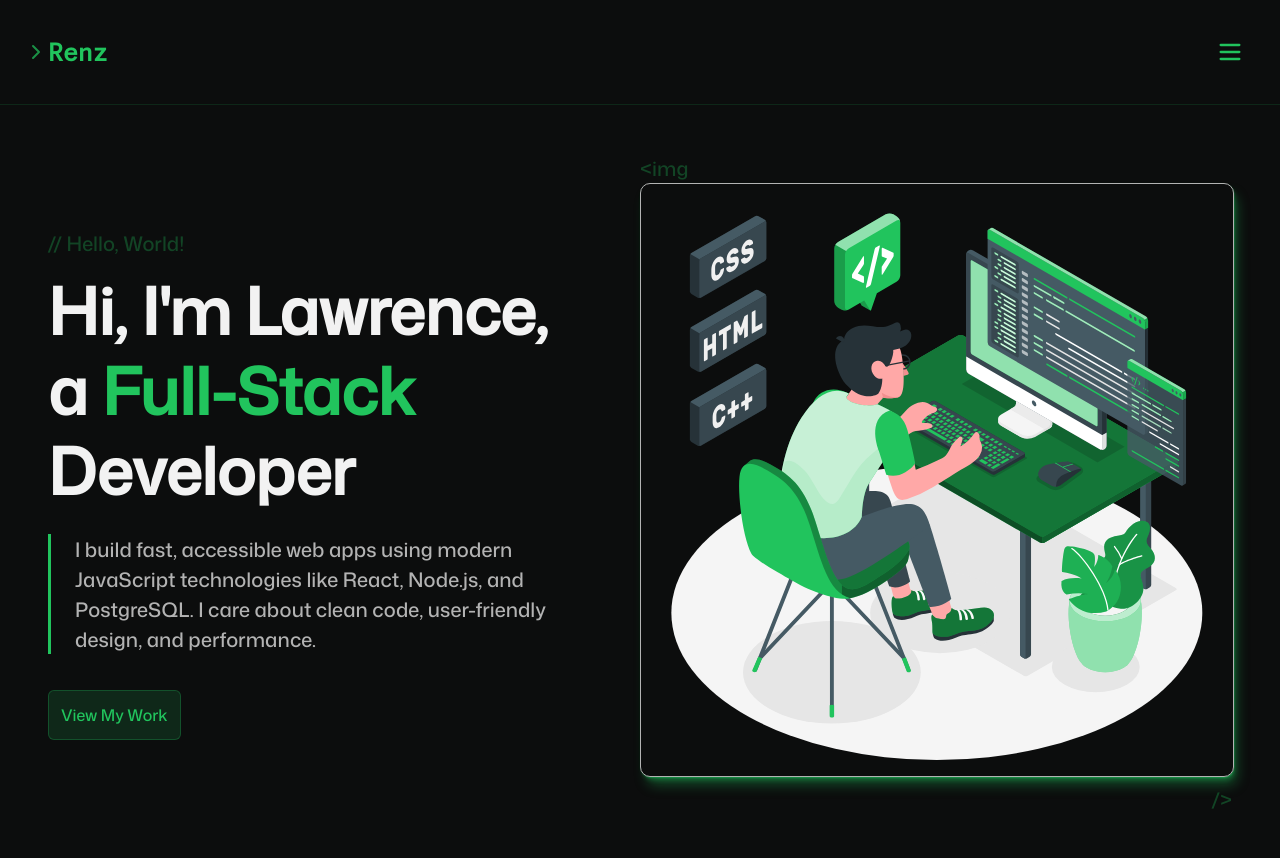
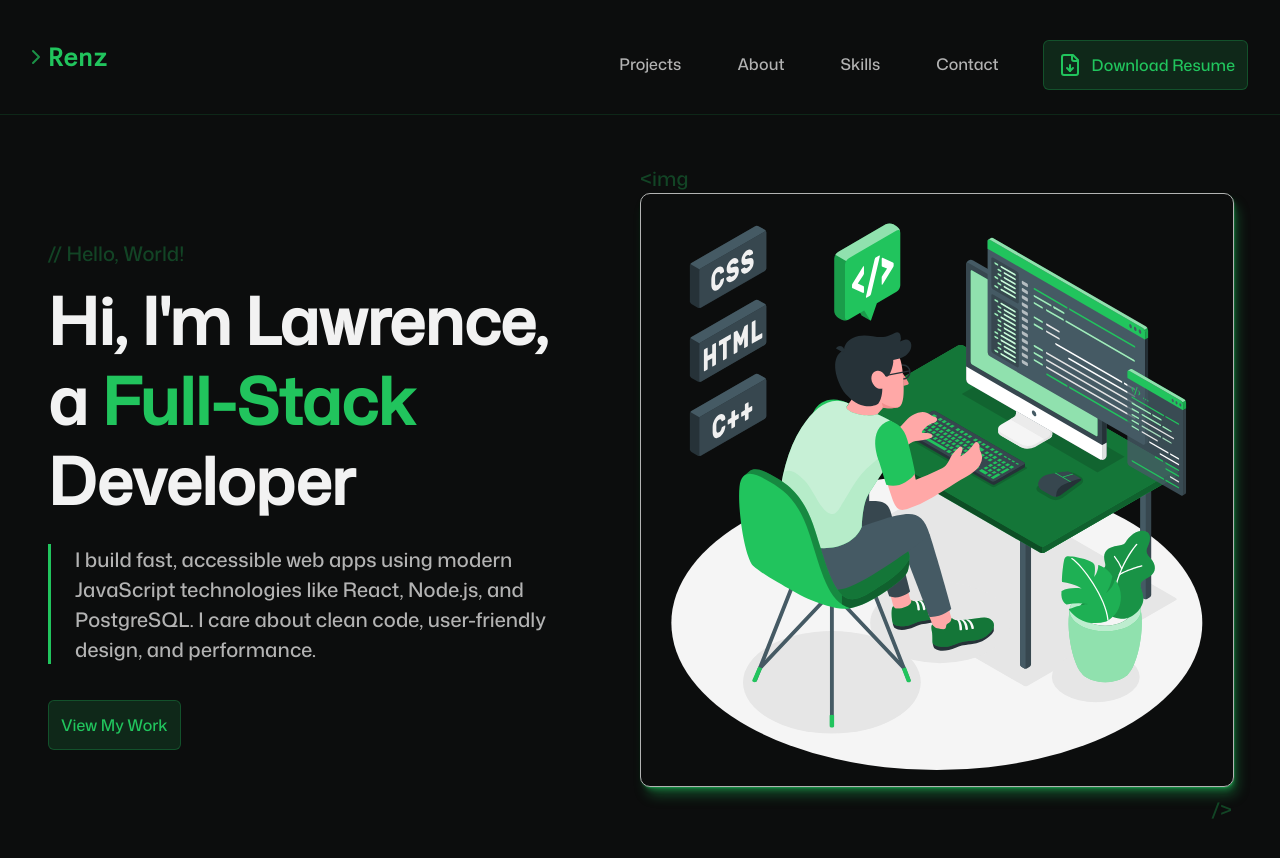
Before and after one commit to lawrence-ruscia/homepage, a React (Vite) app: page / in a window 1280 px wide. Shown: the top 858 px of the page. Built offline with nearby package versions, Linux system fonts and the light colour scheme.

Commit message:
feat(nav): add responsive support for wider screens

```diff
--- a/src/assets/styles/Hero.module.css
+++ b/src/assets/styles/Hero.module.css
@@ -20,26 +20,6 @@
   margin-bottom: 0.75rem;
 }
 
-.cta {
-  max-width: 120px;
-
-  display: grid;
-  place-items: center;
-
-  padding: var(--space-3);
-  margin-top: var(--space-5);
-  border-radius: 6px;
-
-  font-size: var(--font-size-0);
-  text-decoration: none;
-
-  color: var(--color-cta);
-  background-color: var(--color-cta-bg);
-  border: 1px solid var(--color-cta-border);
-
-  transition: background-color 200ms ease-in-out;
-}
-
 .avatar {
   max-width: 50%;
   width: 750px;
@@ -52,6 +32,12 @@ img {
 
 .highlight {
   color: var(--color-brand-primary);
+}
+
+.viewWorkBtn {
+  max-width: 120px;
+  margin-top: var(--space-5);
+  text-decoration: none;
 }
 
 /* Tablet */
@@ -79,10 +65,6 @@ img {
   .header {
     max-width: 45%;
     align-items: start;
-  }
-
-  .cta:hover {
-    background-color: var(--color-cta-bg-hover);
   }
 
   .avatar {
--- a/src/assets/styles/NavLinks.module.css
+++ b/src/assets/styles/NavLinks.module.css
@@ -15,36 +15,6 @@
 
 .navShow {
   transform: translateX(0);
-}
-
-.navList {
-  padding: 0;
-  margin: 0;
-
-  padding: 0 var(--space-2);
-  margin-top: var(--space-4);
-
-  list-style-type: none;
-
-  display: flex;
-  flex-direction: column;
-}
-
-.navLink > a {
-  display: flex;
-  align-items: center;
-  gap: var(--space-4);
-
-  padding: var(--space-3);
-
-  text-decoration: none;
-  color: inherit;
-
-  width: 100%;
-}
-
-.navIcon {
-  width: 1.75rem;
 }
 
 .close {
--- /dev/null
+++ b/src/assets/styles/NavList.module.css
@@ -0,0 +1,60 @@
+.navList {
+  display: flex;
+  flex-direction: column;
+
+  padding: 0;
+  margin: 0;
+
+  padding: 0 var(--space-2);
+  margin-top: var(--space-4);
+
+  list-style-type: none;
+}
+
+.navLink > a,
+.resume {
+  display: flex;
+  align-items: center;
+
+  gap: var(--space-4);
+
+  padding: var(--space-3);
+
+  text-decoration: none;
+  color: inherit;
+  font-size: 1rem;
+
+  max-width: 100%;
+}
+
+.resume {
+  border: 0;
+  background-color: inherit;
+  width: 100%;
+  min-height: 100%;
+}
+
+.navIcon {
+  width: 1.75rem;
+}
+
+@media (min-width: 768px) {
+  .navList {
+    flex-direction: row;
+    gap: var(--space-3);
+  }
+
+  .navLink:has(> a) .navIcon {
+    display: none;
+  }
+
+  .navLink:has(> a):hover {
+    border-bottom: 1px solid var(--color-brand-primary);
+  }
+}
+
+@media (min-width: 1024px) {
+  .navList {
+    gap: var(--space-6);
+  }
+}
--- a/src/assets/styles/NavMenu.module.css
+++ b/src/assets/styles/NavMenu.module.css
@@ -13,4 +13,8 @@
   .nav {
     padding: var(--space-2);
   }
+
+  .menuBtn {
+    display: none;
+  }
 }
--- a/src/assets/styles/global.css
+++ b/src/assets/styles/global.css
@@ -68,6 +68,27 @@ h2 {
   line-height: 1.4;
 }
 
+.cta,
+.cta-icon {
+  display: flex;
+  align-items: center;
+
+  padding: var(--space-3);
+  border-radius: 6px;
+
+  font-size: var(--font-size-0);
+
+  color: var(--color-cta);
+  background-color: var(--color-cta-bg);
+  border: 1px solid var(--color-cta-border);
+
+  transition: background-color 200ms ease-in-out;
+}
+
+.cta-icon {
+  gap: var(--space-2);
+}
+
 /* Body Styling */
 body {
   font-family: 'Mona Sans', sans-serif;
@@ -103,6 +124,11 @@ body {
   #main {
     padding: var(--space-5);
   }
+
+  .cta:hover,
+  .cta-icon:hover {
+    background-color: var(--color-cta-bg-hover);
+  }
 }
 
 /* Desktop */
--- a/src/components/Hero.jsx
+++ b/src/components/Hero.jsx
@@ -14,7 +14,7 @@ export const Hero = () => {
           like React, Node.js, and PostgreSQL. I care about clean code,
           user-friendly design, and performance.
         </p>
-        <a className={styles.cta} href='#'>
+        <a className={`${styles.viewWorkBtn} cta`} href='#'>
           View My Work
         </a>
       </header>
--- a/src/components/NavLinks.jsx
+++ b/src/components/NavLinks.jsx
@@ -1,6 +1,6 @@
 import styles from '../assets/styles/NavLinks.module.css';
-import { X, FolderCode, User, Wrench, Mail } from 'lucide-react';
-
+import { X } from 'lucide-react';
+import { NavList } from './NavList';
 export const NavLinks = ({ menuOpen, handleMenuClose }) => {
   return (
     <>
@@ -15,32 +15,7 @@ export const NavLinks = ({ menuOpen, handleMenuClose }) => {
         >
           <X width='1.75rem' height='auto' className={styles.closeIcon} />
         </button>
-        <ul className={styles.navList}>
-          <li className={styles.navLink}>
-            <a href='#projects'>
-              <FolderCode className={styles.navIcon} />
-              Projects
-            </a>
-          </li>
-          <li className={styles.navLink}>
-            <a href='#about'>
-              <User className={styles.navIcon} />
-              About
-            </a>
-          </li>
-          <li className={styles.navLink}>
-            <a href='#skills'>
-              <Wrench className={styles.navIcon} />
-              Skills
-            </a>
-          </li>
-          <li className={styles.navLink}>
-            <a href='#contact'>
-              <Mail className={styles.navIcon} />
-              Contact
-            </a>
-          </li>
-        </ul>
+        <NavList />
       </nav>
 
       <div
--- /dev/null
+++ b/src/components/NavList.jsx
@@ -0,0 +1,44 @@
+import styles from '../assets/styles/NavList.module.css';
+import { useBreakpoint } from '../utils/useBreakpoint';
+import { FolderCode, User, Wrench, Mail, FileDown } from 'lucide-react';
+export const NavList = () => {
+  const isMobile = useBreakpoint('(max-width: 768px)');
+
+  return (
+    <ul className={styles.navList}>
+      <li className={styles.navLink}>
+        <a href='#projects'>
+          <FolderCode className={styles.navIcon} />
+          Projects
+        </a>
+      </li>
+      <li className={styles.navLink}>
+        <a href='#about'>
+          <User className={styles.navIcon} />
+          About
+        </a>
+      </li>
+      <li className={styles.navLink}>
+        <a href='#skills'>
+          <Wrench className={styles.navIcon} />
+          Skills
+        </a>
+      </li>
+      <li className={styles.navLink}>
+        <a href='#contact'>
+          <Mail className={styles.navIcon} />
+          Contact
+        </a>
+      </li>
+      <li className={styles.navLink}>
+        <button
+          className={`${isMobile ? styles.resume : 'cta-icon'}`}
+          type='button'
+        >
+          <FileDown className={styles.navIcon} />
+          Download Resume
+        </button>
+      </li>
+    </ul>
+  );
+};
--- a/src/components/NavMenu.jsx
+++ b/src/components/NavMenu.jsx
@@ -1,16 +1,23 @@
 import { Menu } from 'lucide-react';
+import { NavList } from './NavList';
 import { NavLinks } from './NavLinks';
 import { useState } from 'react';
+import { useBreakpoint } from '../utils/useBreakpoint';
 import styles from '../assets/styles/NavMenu.module.css';
 export const NavMenu = () => {
   const [menuOpen, setMenuOpen] = useState(false);
+
+  const isMobile = useBreakpoint('(max-width: 768px)');
 
   const handleMenuToggle = () => setMenuOpen((prev) => !prev);
 
   const handleMenuClose = () => {
     setMenuOpen(false);
   };
+
   return (
+    <>
+      {isMobile ? (
         <>
           <button
             id='navMenuBtn'
@@ -21,5 +28,11 @@ export const NavMenu = () => {
           </button>
           <NavLinks menuOpen={menuOpen} handleMenuClose={handleMenuClose} />
         </>
+      ) : (
+        <nav>
+          <NavList />
+        </nav>
+      )}
+    </>
   );
 };
```
Lines whose indentation alone changed are shown as unchanged.
